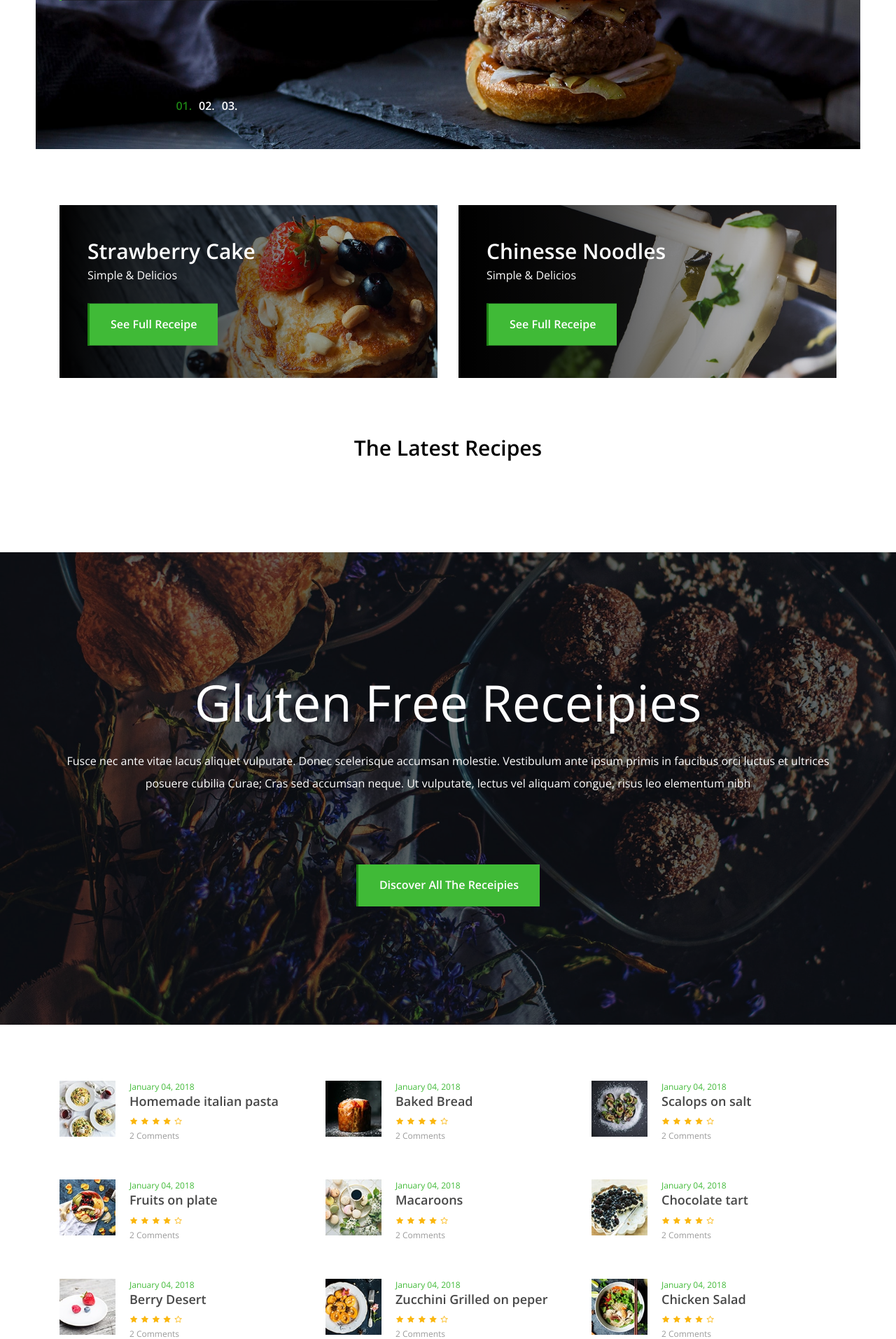
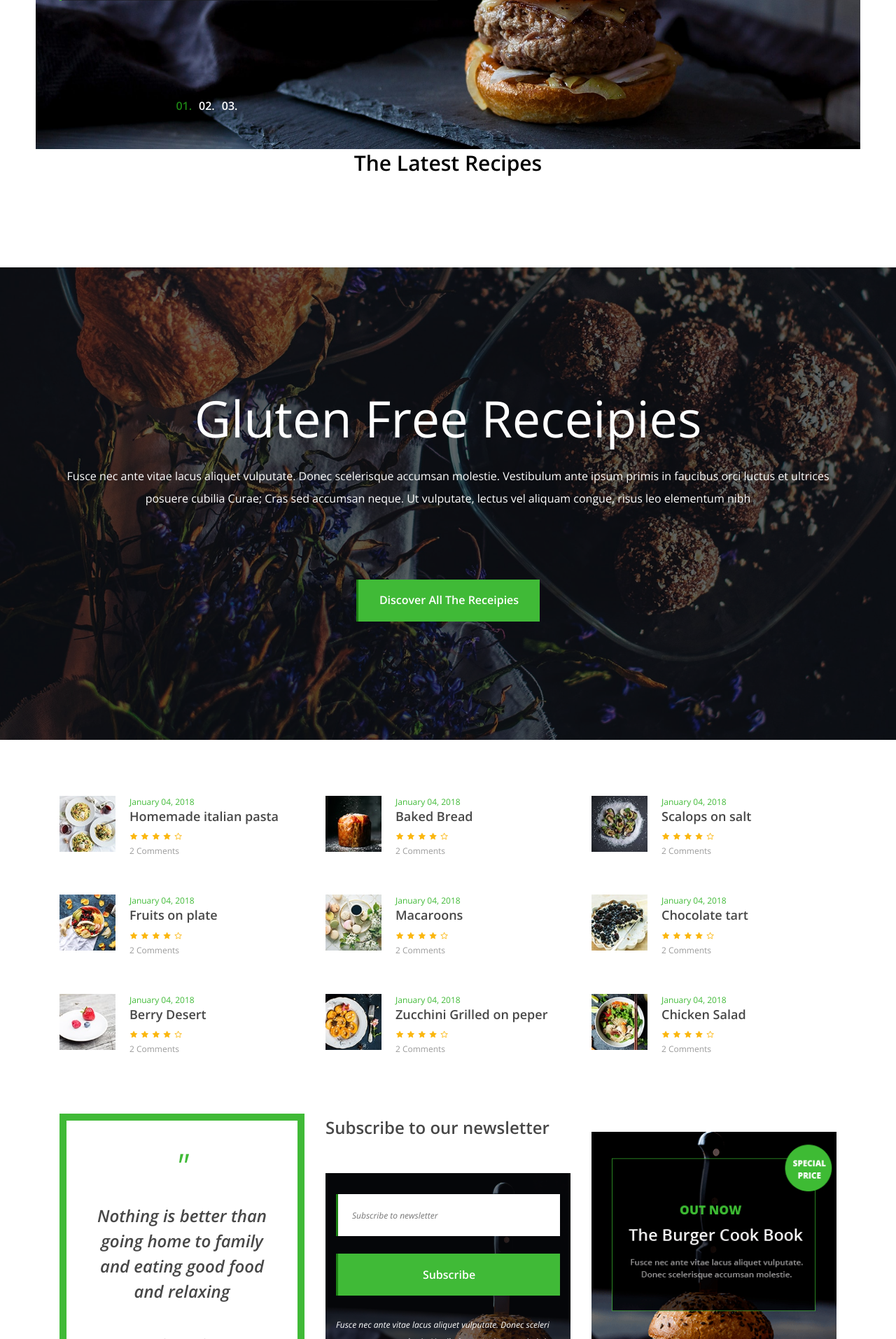
Before and after one commit to ann-jo-mathew/recipe_system, a Django app: page / in a window 1280 px wide. Shown: the part 802-2715 px from the top of the page at 70% size. Run offline with Django 5.2, Linux system fonts and the light colour scheme; data that the repository does not hold is empty; some libraries are stand-ins or nearby versions; some web fonts are replaced.

Commit message:
Latest recipes picture added

```diff
--- a/recipe/recipe/settings.py
+++ b/recipe/recipe/settings.py
@@ -11,6 +11,7 @@ https://docs.djangoproject.com/en/5.1/ref/settings/
 """
 
 from pathlib import Path
+import os
 
 # Build paths inside the project like this: BASE_DIR / 'subdir'.
 BASE_DIR = Path(__file__).resolve().parent.parent
@@ -125,4 +126,4 @@ DEFAULT_AUTO_FIELD = 'django.db.models.BigAutoField'
 
 # Media files entered by developer
 MEDIA_URL = '/media/'
-MEDIA_ROOT = BASE_DIR / 'media'
+MEDIA_ROOT = os.path.join(BASE_DIR, 'media')
--- a/recipe/recipeApp/templates/recipeApp/index.html
+++ b/recipe/recipeApp/templates/recipeApp/index.html
@@ -89,36 +89,7 @@
     <!-- ##### Hero Area End ##### -->
 
     <!-- ##### Top Catagory Area Start ##### -->
-    <section class="top-catagory-area section-padding-80-0">
-        <div class="container">
-            <div class="row">
-                <!-- Top Catagory Area -->
-                <div class="col-12 col-lg-6">
-                    <div class="single-top-catagory">
-                        <img src="{% static 'recipeApp/img/bg-img/bg2.jpg' %}" alt="">
-                        <!-- Content -->
-                        <div class="top-cta-content">
-                            <h3>Strawberry Cake</h3>
-                            <h6>Simple &amp; Delicios</h6>
-                            <a href="receipe-post.html" class="btn delicious-btn">See Full Receipe</a>
-                        </div>
-                    </div>
-                </div>
-                <!-- Top Catagory Area -->
-                <div class="col-12 col-lg-6">
-                    <div class="single-top-catagory">
-                        <img src="{% static 'recipeApp/img/bg-img/bg3.jpg' %}" alt="">
-                        <!-- Content -->
-                        <div class="top-cta-content">
-                            <h3>Chinesse Noodles</h3>
-                            <h6>Simple &amp; Delicios</h6>
-                            <a href="receipe-post.html" class="btn delicious-btn">See Full Receipe</a>
-                        </div>
-                    </div>
-                </div>
-            </div>
-        </div>
-    </section>
+
     <!-- ##### Top Catagory Area End ##### -->
 
     <!-- ##### Best Receipe Area Start ##### -->
@@ -140,6 +111,7 @@
                         {% for recipe in latest_recipes %}
                         <div class="col-12 col-sm-6 col-lg-4">
                             <div class="single-best-receipe-area mb-30">
+                            <!--{{recipe.image.url}}-->
                                 <img src="{{recipe.image.url}}" alt="{{ recipe.recipe_name }}">
                                 <div class="receipe-content">
                                     <a href="{% url 'recipe_detail' recipe_name=recipe.recipe_name %}"></a>
--- a/recipe/recipeApp/urls.py
+++ b/recipe/recipeApp/urls.py
@@ -1,8 +1,13 @@
 from django.urls import path
 from . import views
+from django.conf import settings
+from django.conf.urls.static import static
+
 
 urlpatterns = [
     path('', views.index, name='index'),
     path('recipe/<str:recipe_name>/', views.recipe_detail, name='recipe_detail'),
+]
 
-]
+if settings.DEBUG:  # Only serve media files in development
+    urlpatterns += static(settings.MEDIA_URL, document_root=settings.MEDIA_ROOT)
```
Also changed, not shown: recipe/media/recipe_images/frenchfry.jpeg (renamed from recipe/recipe_images/frenchfry.jpeg), recipe/media/recipe_images/fud1.jpeg (renamed from recipe/recipe_images/fud1.jpeg), recipe/media/recipe_images/fud2.jpeg (renamed from recipe/recipe_images/fud2.jpeg).
